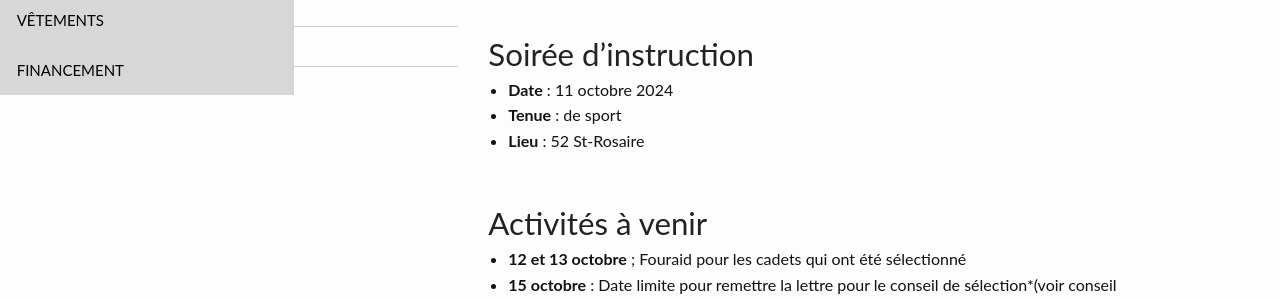
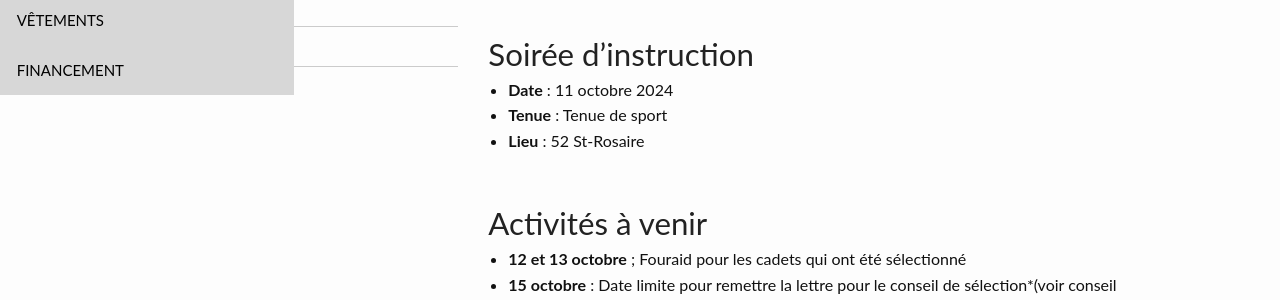
Before and after one commit to CC2920/web, a Jekyll site: the page built from _communications/messages.md, in a window 1280 px wide and 900 px high. Shown: the part 305-605 px from the top of the window. Built offline with Jekyll 4.4.1, drawn with Linux system fonts in a browser that asks for light colours.

Commit message:
Update messages.md

```diff
--- a/_communications/messages.md
+++ b/_communications/messages.md
@@ -6,7 +6,7 @@ layout: "messages"
 ## Soirée d'instruction
 
 - **Date** : 11 octobre 2024
-- **Tenue** : de sport
+- **Tenue** : Tenue de sport
 - **Lieu** : 52 St-Rosaire
 
 ## Activités à venir
```
